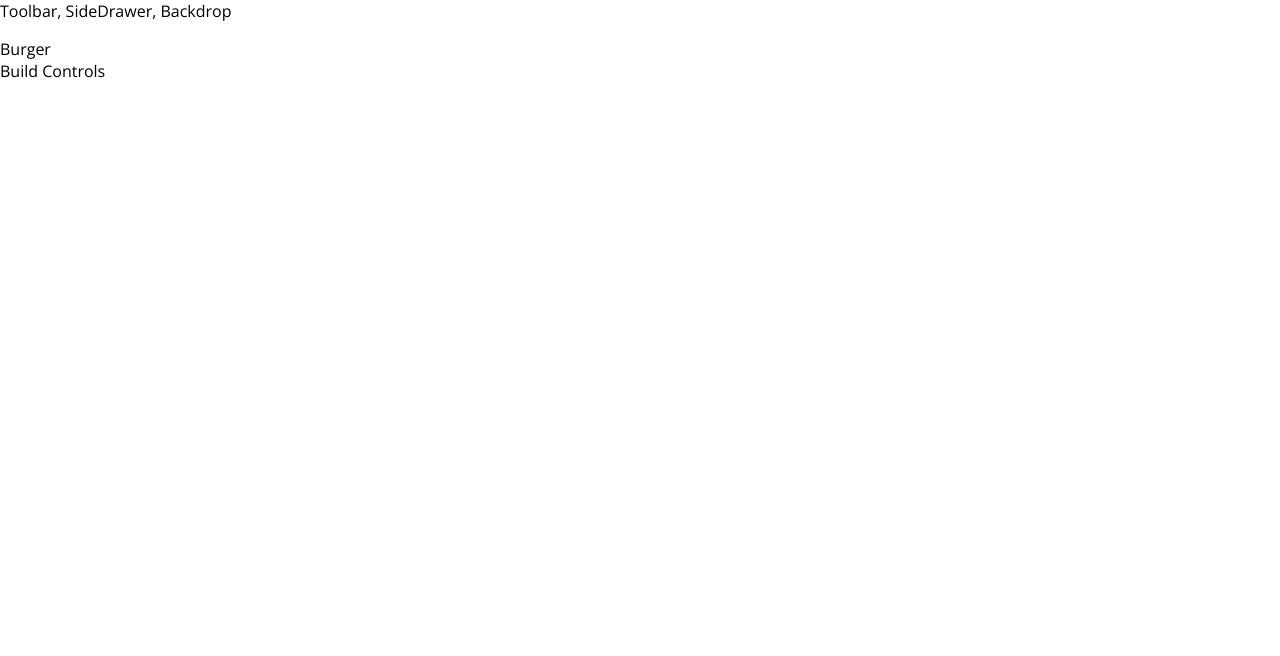
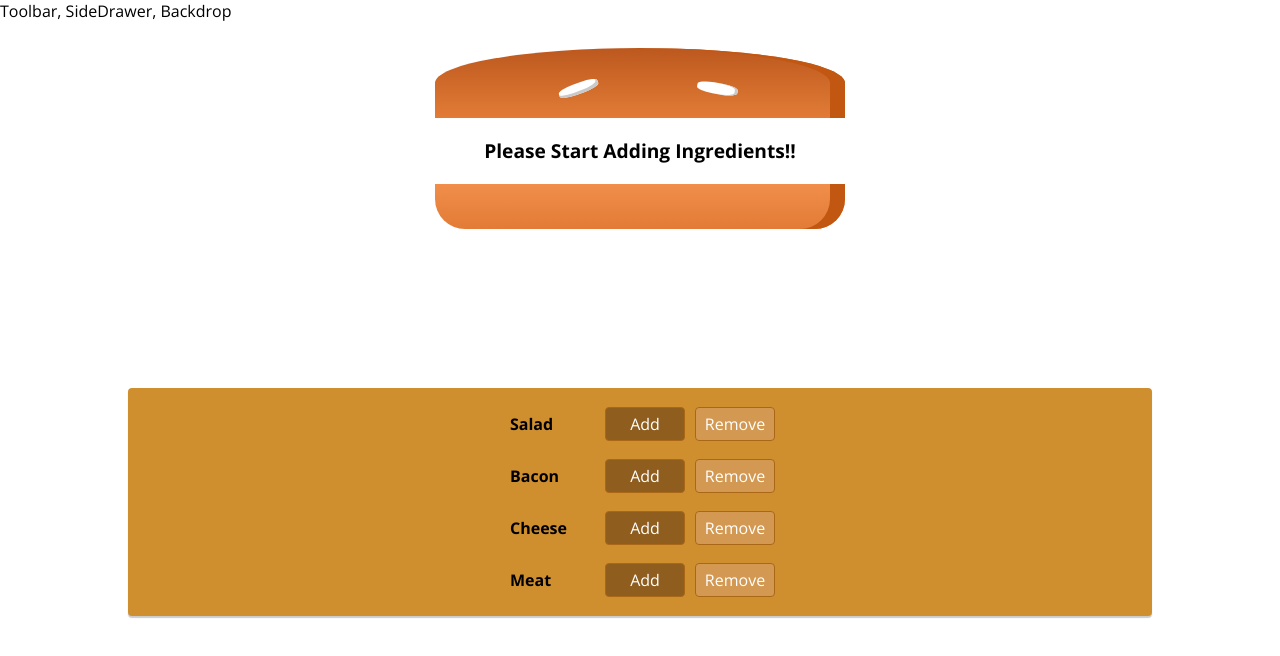
Before and after one commit to KiritoKun007/REACT, a React (Create React App) app in the folder burger-builder/: page / in a window 1280 px wide. Shown: the top 656 px of the page. Built offline with nearby package versions, Linux system fonts and the light colour scheme.

Commit message:
added ingredient dynamically and removed also.

```diff
--- a/burger-builder/package.json
+++ b/burger-builder/package.json
@@ -7,6 +7,7 @@
     "@testing-library/react": "^9.5.0",
     "@testing-library/user-event": "^7.2.1",
     "node-sass": "^4.14.1",
+    "prop-types": "^15.7.2",
     "react": "^16.13.1",
     "react-dom": "^16.13.1",
     "react-scripts": "3.4.1"
--- /dev/null
+++ b/burger-builder/src/assets/styles/_colors.scss
@@ -0,0 +1,12 @@
+// Common Color
+$white: white;
+// Background Color
+$bread-b-bg: linear-gradient(#F08E4A, #e27b36);
+$bread-t-bg: linear-gradient(#bc581e, #e27b36);
+$meat-bg: linear-gradient(#7f3608, #702e05);
+$cheese-bg: linear-gradient(#f4d004, #d6bb22);
+$salad-bg: linear-gradient(#228c1d, #91ce50);
+$bacon-bg: linear-gradient(#bf3813, #c45e38);
+// Box-Shadow Color
+$bread-boxShadow: #c15711;
+$seed-boxShadow: #c9c9c9;
--- /dev/null
+++ b/burger-builder/src/components/Burger/BuildControls/BuildControl/BuildControl.js
@@ -0,0 +1,15 @@
+import React from 'react'
+
+import './BuildControl.scss'
+
+const BuildControl = (props) => {
+    return (
+        <div className="BuildControl">
+            <div className="Label">{props.ingredient}</div>
+            <button className="More" onClick={props.added}>Add</button>
+            <button className="Less" onClick={props.removed}>Remove</button>
+        </div>
+    )
+}
+
+export default BuildControl
--- /dev/null
+++ b/burger-builder/src/components/Burger/BuildControls/BuildControl/BuildControl.scss
@@ -0,0 +1,59 @@
+.BuildControl {
+    display: flex;
+    justify-content: space-between;
+    align-items: center;
+    margin: 5px 0;
+}
+
+.BuildControl button {
+    display: block;
+    font: inherit;
+    padding: 5px;
+    margin: 0 5px;
+    width: 80px;
+    border: 1px solid #AA6817;
+    border-radius: 4px;
+    cursor: pointer;
+    outline: none;
+}
+
+.BuildControl button:disabled {
+    background-color: #AC9980;
+    border: 1px solid #7E7365;
+    color: #ccc;
+    cursor: default;
+}
+
+.BuildControl button:hover:disabled {
+    background-color: #AC9980;
+    color: #ccc;
+    cursor: not-allowed;
+}
+
+.Label {
+    padding: 10px;
+    font-weight: bold;
+    width: 80px;
+}
+
+.BuildControl .Less {
+    background-color: #D39952;
+    color: white;
+}
+
+.BuildControl .More {
+    background-color: #8F5E1E;
+    color: white;
+}
+
+.BuildControl .Less:hover,
+.BuildControl .Less:active {
+    background-color: #DAA972;
+    color: white;
+}
+
+.BuildControl .More:hover,
+.BuildControl .More:active {
+    background-color: #99703F;
+    color: white;
+}
--- /dev/null
+++ b/burger-builder/src/components/Burger/BuildControls/BuildControls.js
@@ -0,0 +1,27 @@
+import React from 'react'
+
+import './BuildControls.scss'
+import BuildControl from './BuildControl/BuildControl'
+
+const BUILD_CONTROLS = [
+    { label: 'Salad', type: 'salad' },
+    { label: 'Bacon', type: 'bacon' },
+    { label: 'Cheese', type: 'cheese' },
+    { label: 'Meat', type: 'meat' }
+]
+
+const BuildControls = (props) => {
+    return (
+        <div className="BuildControls">
+            {BUILD_CONTROLS.map((ingredient, i) => {
+                return <BuildControl
+                            ingredient={ingredient.label}
+                            key={ingredient.type}
+                            added={() => props.ingredientAdded(ingredient.type)}
+                            removed={() => props.ingredientRemoved(ingredient.type) } />
+            })}
+        </div>
+    )
+}
+
+export default BuildControls
--- /dev/null
+++ b/burger-builder/src/components/Burger/BuildControls/BuildControls.scss
@@ -0,0 +1,11 @@
+.BuildControls {
+    width: 80%;
+    background-color: #cf8f2e;
+    display: flex;
+    flex-flow: column;
+    align-items: center;
+    box-shadow: 0 2px 1px #ccc;
+    border-radius: 4px;
+    margin: auto;
+    padding: 10px 0;
+}
--- a/burger-builder/src/components/Burger/Burger.js
+++ b/burger-builder/src/components/Burger/Burger.js
@@ -0,0 +1,30 @@
+import React from 'react'
+
+import './Burger.scss'
+import BurgerIngredient from './BurgerIngredient/BurgerIngredient'
+
+const Burger = (props) => {
+    let transformedIngredient = Object.keys(props.ingredients).map(igKey => {
+        return [...Array(props.ingredients[igKey])].map((a, i) => {
+            return <BurgerIngredient key={igKey + i} type={igKey} />
+        })
+    }).reduce((arr, el) => {
+        return arr.concat(el)
+    }, [])
+
+    if(transformedIngredient.length === 0) {
+        transformedIngredient = <p>Please Start Adding Ingredients!!</p>
+    }
+
+    console.log(transformedIngredient)
+
+    return (
+        <div className="Burger">
+            <BurgerIngredient type="bread-top" />
+            {transformedIngredient}
+            <BurgerIngredient type="bread-bottom" />
+        </div>
+    )
+}
+
+export default Burger
--- /dev/null
+++ b/burger-builder/src/components/Burger/Burger.scss
@@ -0,0 +1,19 @@
+@import '../../assets/styles/mediaQueries';
+.Burger {
+    width: 60%;
+    margin: auto;
+    height: 350px;
+    overflow-y: auto;
+    text-align: center;
+    font-weight: bold;
+    font-size: 1.2rem;
+    @include respond-to(medium-screens) {
+        width: 50%;
+    }
+    @include respond-to(wide-screens) {
+        width: 40%;
+    }
+    @include respond-to(huge-screens) {
+        width: 40%;
+    }
+}
--- a/burger-builder/src/components/Burger/BurgerIngredient/BurgerIngredient.js
+++ b/burger-builder/src/components/Burger/BurgerIngredient/BurgerIngredient.js
@@ -0,0 +1,52 @@
+import React from 'react'
+import PropTypes from 'prop-types'
+
+import './BurgerIngredient.scss'
+
+
+const BurgerIngredient = (props) => {
+    let ingredient = null;
+
+    switch (props.type) {
+        case 'bread-bottom':
+            ingredient = <div className="BreadBottom"></div>
+            break;
+
+        case 'bread-top':
+            ingredient = (
+                <div className="BreadTop">
+                    <div className="Seeds1"></div>
+                    <div className="Seeds2"></div>
+                </div>
+            )
+            break;
+
+        case 'meat':
+            ingredient = <div className="Meat"></div>
+            break;
+
+        case 'cheese':
+            ingredient = <div className="Cheese"></div>
+            break;
+
+        case 'salad':
+            ingredient = <div className="Salad"></div>
+            break;
+
+        case 'bacon':
+            ingredient = <div className="Bacon"></div>
+            break;
+
+        default:
+            ingredient = null;
+            break;
+    }
+
+    return ingredient
+}
+
+BurgerIngredient.propTypes = {
+    type: PropTypes.string.isRequired
+}
+
+export default BurgerIngredient
--- a/burger-builder/src/components/Burger/BurgerIngredient/BurgerIngredient.scss
+++ b/burger-builder/src/components/Burger/BurgerIngredient/BurgerIngredient.scss
@@ -1,44 +1,55 @@
+@import '../../../assets/styles/colors';
+$ingredient-margin: 2% auto;
+// Common CSS
+%common-bread {
+    box-shadow: inset -15px 0 $bread-boxShadow;
+    margin: 2% auto;
+    width: 80%;
+}
+
+%common-seed {
+    width: 10%;
+    height: 15%;
+    position: absolute;
+    background-color: $white;
+    top: 50%;
+    border-radius: 40%;
+}
+
+%seed-after-before {
+    content: "";
+    width: 100%;
+    height: 100%;
+}
+
 .BreadBottom {
+    @extend %common-bread;
     height: 13%;
-    width: 80%;
-    background: linear-gradient(#F08E4A, #e27b36);
+    background: $bread-b-bg;
     border-radius: 0 0 30px 30px;
-    box-shadow: inset -15px 0 #c15711;
-    margin: 2% auto;
 }
 
 .BreadTop {
+    @extend %common-bread;
     height: 20%;
-    width: 80%;
-    background: linear-gradient(#bc581e, #e27b36);
-    border-radius: 50% 50% 0 0;
-    box-shadow: inset -15px 0 #c15711;
-    margin: 2% auto;
+    background: $bread-t-bg;
+    border-radius: 60% 60% 0 0;
     position: relative;
 }
 
 .Seeds1 {
-    width: 10%;
-    height: 15%;
-    position: absolute;
-    background-color: white;
+    @extend %common-seed;
     left: 30%;
-    top: 50%;
-    border-radius: 40%;
     transform: rotate(-20deg);
-    box-shadow: inset -2px -3px #c9c9c9;
+    box-shadow: inset -2px -3px $seed-boxShadow;
     &:after {
-        content: "";
-        width: 100%;
-        height: 100%;
+        @extend %seed-after-before;
         left: -170%;
         top: -260%;
         transform: rotate(60deg);
     }
     &:before {
-        content: "";
-        width: 100%;
-        height: 100%;
+        @extend %seed-after-before;
         left: 180%;
         top: -50%;
         transform: rotate(60deg);
@@ -46,57 +57,46 @@
 }
 
 .Seeds2 {
-    width: 10%;
-    height: 15%;
-    position: absolute;
-    background-color: white;
+    @extend %common-seed;
     left: 64%;
-    top: 50%;
-    border-radius: 40%;
     transform: rotate(10deg);
-    box-shadow: inset -3px 0 #c9c9c9;
-}
-
-.Seeds2:before {
-    content: "";
-    width: 100%;
-    height: 100%;
-    position: absolute;
-    background-color: white;
-    left: 150%;
-    top: -130%;
-    border-radius: 40%;
-    transform: rotate(90deg);
-    box-shadow: inset 1px 3px #c9c9c9;
+    box-shadow: inset -3px 0 $seed-boxShadow;
+    &:before {
+        @extend %seed-after-before;
+        left: 150%;
+        top: -130%;
+        transform: rotate(90deg);
+        box-shadow: inset 1px 3px $seed-boxShadow;
+    }
 }
 
 .Meat {
     width: 80%;
     height: 8%;
-    background: linear-gradient(#7f3608, #702e05);
-    margin: 2% auto;
+    background: $meat-bg;
+    margin: $ingredient-margin;
     border-radius: 15px;
 }
 
 .Cheese {
     width: 90%;
     height: 4.5%;
-    margin: 2% auto;
-    background: linear-gradient(#f4d004, #d6bb22);
+    margin: $ingredient-margin;
+    background: $cheese-bg;
     border-radius: 20px;
 }
 
 .Salad {
     width: 85%;
     height: 7%;
-    margin: 2% auto;
-    background: linear-gradient(#228c1d, #91ce50);
+    margin: $ingredient-margin;
+    background: $salad-bg;
     border-radius: 20px;
 }
 
 .Bacon {
     width: 80%;
     height: 3%;
-    background: linear-gradient(#bf3813, #c45e38);
-    margin: 2% auto;
+    background: $bacon-bg;
+    margin: $ingredient-margin;
 }
--- a/burger-builder/src/containers/BurgerBuilder/BurgerBuilder.js
+++ b/burger-builder/src/containers/BurgerBuilder/BurgerBuilder.js
@@ -1,11 +1,68 @@
 import React, { Component, Fragment } from 'react'
+import Burger from '../../components/Burger/Burger'
+import BuildControls from '../../components/Burger/BuildControls/BuildControls'
 
+const INGREDIENT_PRICES = {
+    salad: 7,
+    cheese: 28,
+    meat: 39,
+    bacon: 11
+}
 class BurgerBuilder extends Component {
+    state = {
+        ingredients: {
+            cheese: 0,
+            bacon: 0,
+            salad: 0,
+            meat: 0,
+        },
+        totalPrice: 30
+    }
+
+    addIngredientHandler = (type) => {
+        const updatedCount = this.state.ingredients[type] + 1
+
+        const updatedIngredients = {
+            ...this.state.ingredients
+        }
+
+        updatedIngredients[type] = updatedCount
+
+        const newPrice = this.state.totalPrice + INGREDIENT_PRICES[type]
+
+        this.setState({
+            ingredients: updatedIngredients,
+            totalPrice: newPrice
+        })
+    }
+
+    removeIngredientHandler = type => {
+        if(this.state.ingredients[type] > 0) {
+            const updatedCount = this.state.ingredients[type] - 1
+
+            const updatedIngredients = {
+                ...this.state.ingredients
+            }
+
+            updatedIngredients[type] = updatedCount
+
+            const newPrice = this.state.totalPrice - INGREDIENT_PRICES[type]
+
+            this.setState({
+                ingredients: updatedIngredients,
+                totalPrice: newPrice
+            })
+        }
+    }
+
     render() {
+
         return (
             <Fragment>
-                <div>Burger</div>
-                <div>Build Controls</div>
+                <Burger ingredients={this.state.ingredients} />
+                <BuildControls
+                    ingredientAdded={this.addIngredientHandler}
+                    ingredientRemoved={this.removeIngredientHandler} />
             </Fragment>
         )
     }
```
Also changed, not shown: burger-builder/src/assets/styles/_mediaQueries.scss (added, +26 -0 lines).
